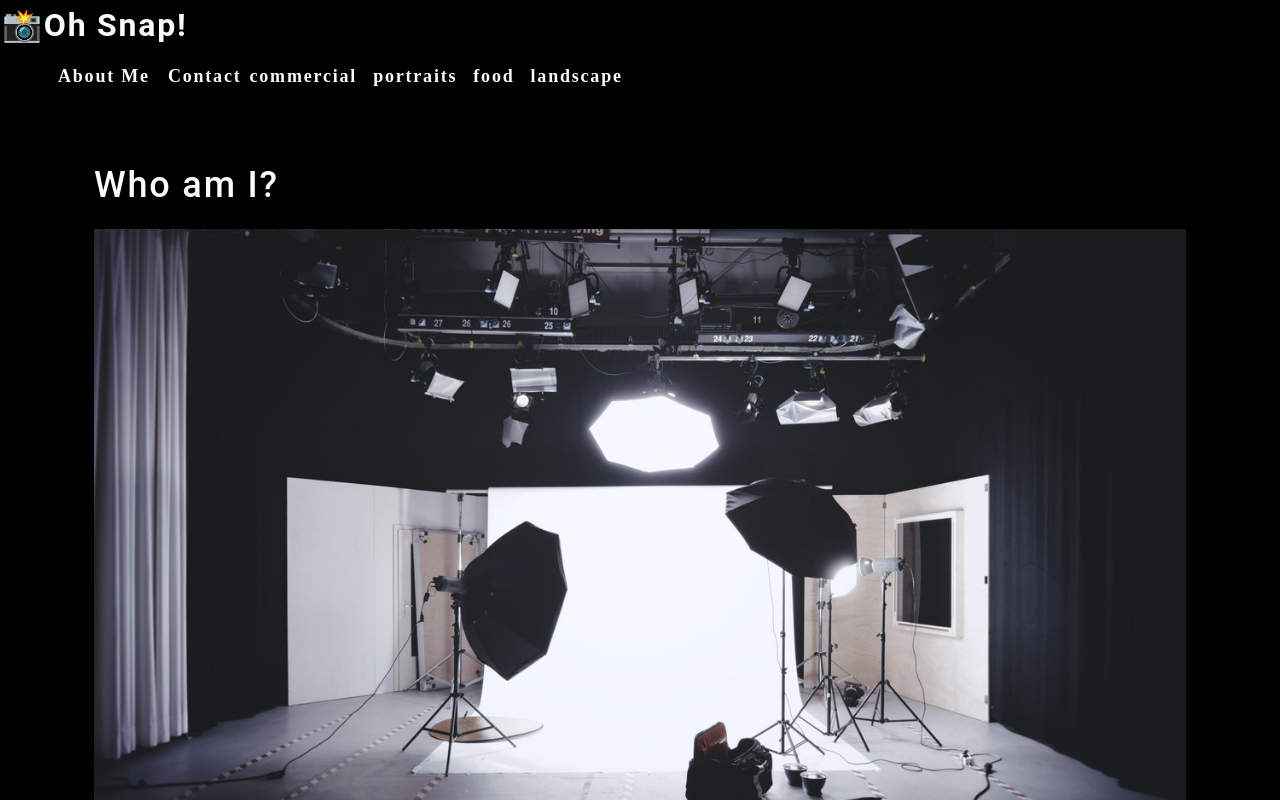
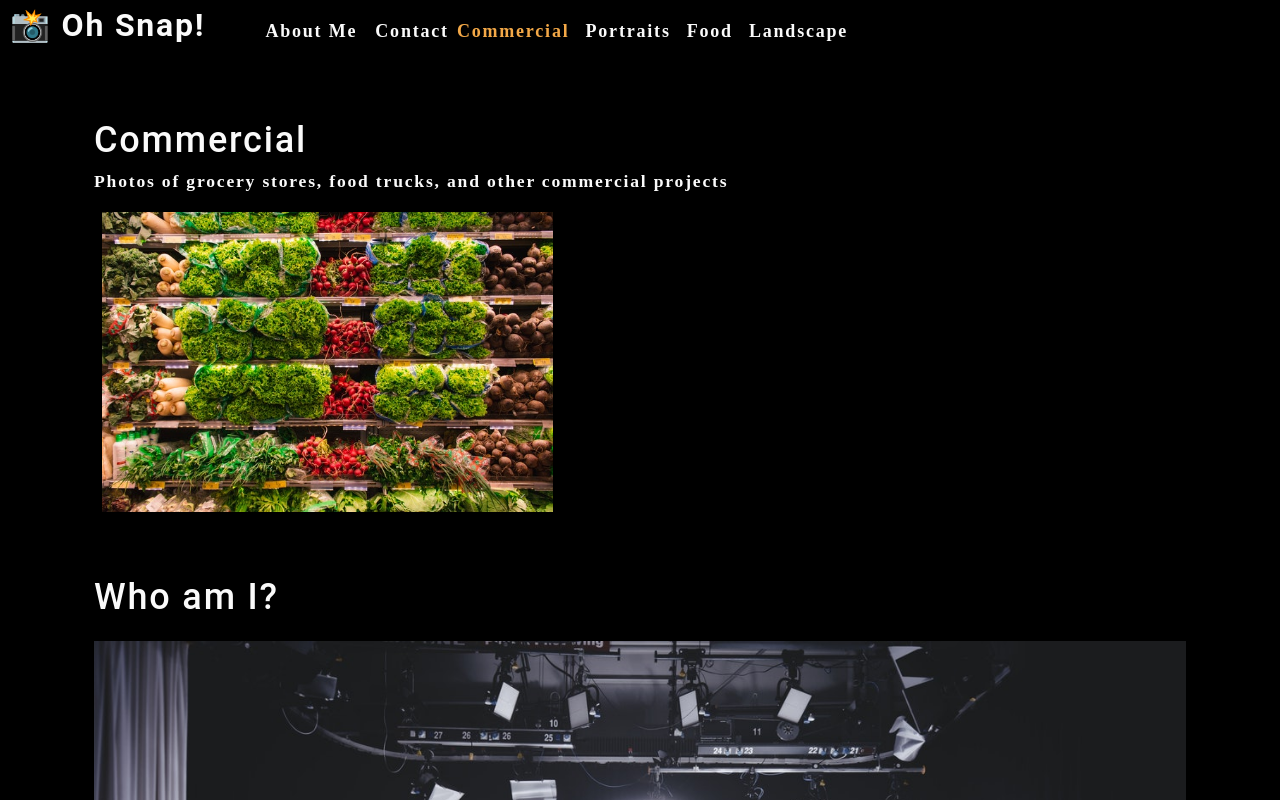
Before and after one commit to brt9029/photo-port, a React (Create React App) app: page / in a window 1280 px wide. Shown: the top 800 px of the page. Built offline with nearby package versions, Linux system fonts and the light colour scheme.

Commit message:
added gallery feature, props to update page tab and category

```diff
--- a/src/App.js
+++ b/src/App.js
@@ -1,12 +1,38 @@
-import React from 'react';
+import React, { useState } from 'react';
 import Nav from './components/Nav';
 import About from './components/About';
+import Gallery from './components/Gallery';
 
 function App() {
+  const [categories] = useState([
+    {
+        name: "commercial",
+        description: "Photos of grocery stores, food trucks, and other commercial projects"
+    },
+    {
+        name: "portraits",
+        description: "Portraits of people in my life"
+    },
+    {
+        name: "food",
+        description: "Delicious delicacies"
+    },
+    {
+        name: "landscape",
+        description: "Fields, farmhouses, waterfalls, and the beauty of nature",
+    },
+  ]);
+
+  const [currentCategory, setCurrentCategory] = useState(categories[0]);
   return (
     <div>
-      <Nav />
+      <Nav
+        categories={categories}
+        setCurrentCategory={setCurrentCategory}
+        currentCategory={currentCategory}
+        />
       <main>
+        <Gallery />
         <About />
       </main>
     </div>
--- /dev/null
+++ b/src/components/Gallery/index.js
@@ -0,0 +1,25 @@
+import React from 'react';
+import { capitalizeFirstLetter } from '../../utils/helpers';
+import photo from '../../assets/small/commercial/0.jpg';
+
+function Gallery(props) {
+    const currentCategory = {
+        name: "commercial",
+        description: "Photos of grocery stores, food trucks, and other commercial projects"
+    };
+    return (
+        <section>
+            <h1>{capitalizeFirstLetter(currentCategory.name)}</h1>
+            <p>{currentCategory.description}</p>
+            <div>
+                <img
+                    src={photo}
+                    alt="Commercial Example"
+                    className="img-thumbnail mx-1"
+                />
+            </div>
+        </section>
+    );
+}
+
+export default Gallery;
--- a/src/components/Nav/index.js
+++ b/src/components/Nav/index.js
@@ -1,34 +1,26 @@
-import React from 'react';
+import React, { useEffect } from 'react';
+import { capitalizeFirstLetter } from '../../utils/helpers';
 
-function Nav () {
-    const catergories = [
-        {
-            name: "commercial",
-            description: "Photos of grocery stores, food trucks, and other commercial projects"
-        },
-        {
-            name: "portraits",
-            description: "Portraits of people in my life"
-        },
-        {
-            name: "food",
-            description: "Delicious delicacies"
-        },
-        {
-            name: "landscape",
-            description: "Fields, farmhouses, waterfalls, and the beauty of nature",
-        },
-    ];
+function Nav (props) {
+    const {
+        categories = [],
+        setCurrentCategory,
+        currentCategory
+    } = props;
 
-    function categorySelected(name) {
-        console.log(`${name} clicked`);
-    }
+    useEffect(() => {
+        document.title = capitalizeFirstLetter(currentCategory.name);
+    }, [currentCategory]);
 
     return (
-        <header>
+        <header className="flex-row px-1">
             <h2>
                 <a data-testid="link" href="/">
-                    <span role="img" aria-label="camera">📸</span>Oh Snap!
+                    <span role="img" aria-label="camera">
+                        {" "}
+                        📸
+                    </span>{" "}
+                    Oh Snap!
                 </a>
             </h2>
             <nav>
@@ -41,13 +33,13 @@
                     <li>
                         <span>Contact</span>
                     </li>
-                    {catergories.map((category) => (
-                        <li
-                            className="mx-1"
-                            key={category.name}
-                        >
-                            <span onClick={() => {categorySelected(category.name) }}>
-                                {category.name}
+                    {categories.map((category) => (
+                        <li className={`mx-1 ${currentCategory.name === category.name && 'navActive'}`}
+                            key={category.name}>
+                            <span onClick={() => {
+                                setCurrentCategory(category)
+                                }}>
+                                {capitalizeFirstLetter(category.name)}
                             </span>
                         </li>
                     ))}
```
